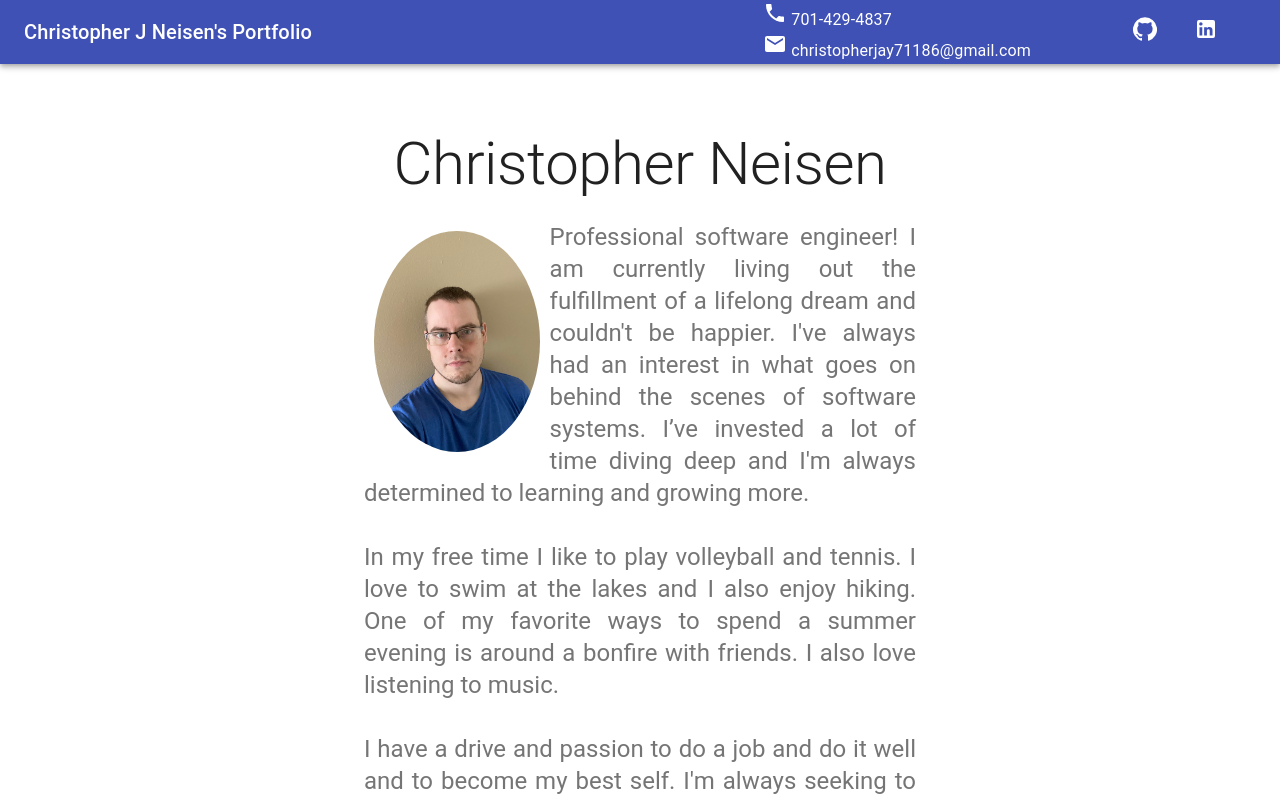
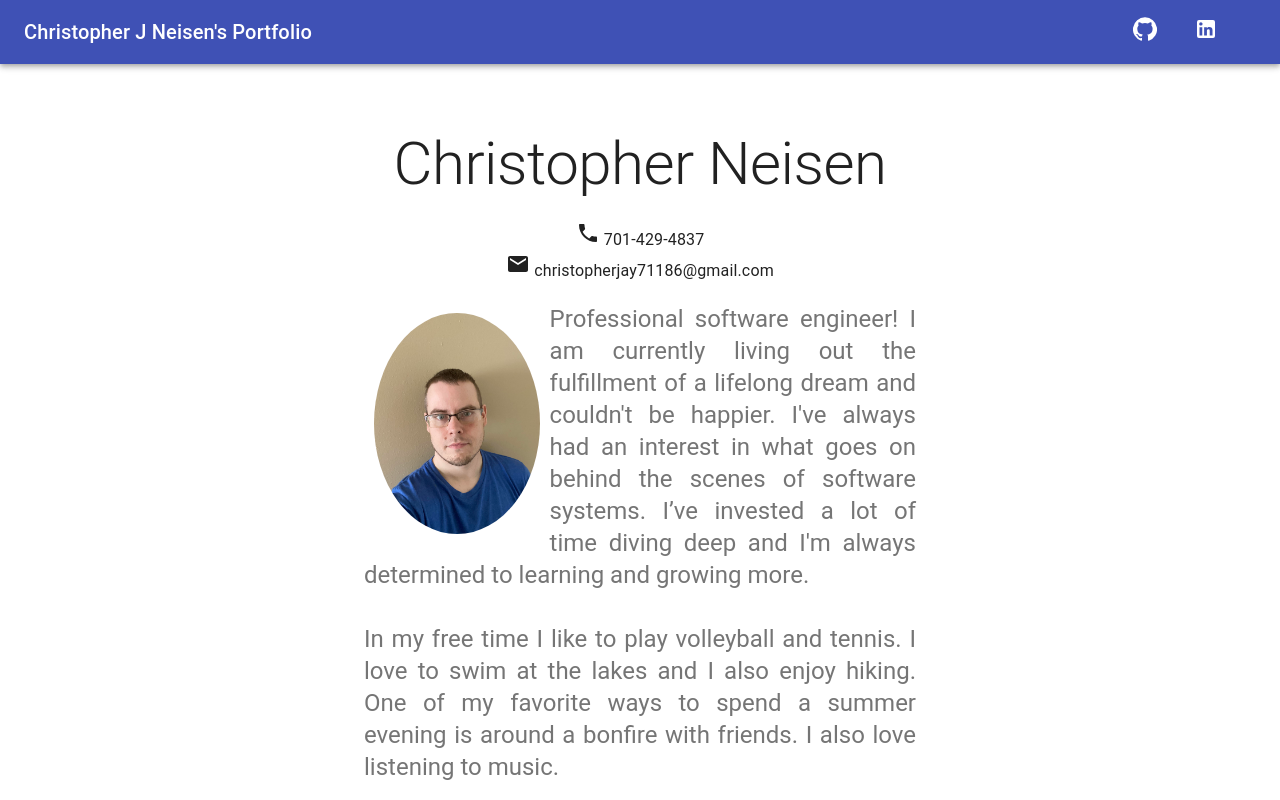
Before and after one commit to cneisen234/chris-neisen-portfolio, a React (Create React App) app: page / in a window 1280 px wide. Shown: the top 800 px of the page. Built offline with nearby package versions, Linux system fonts and the light colour scheme.

Commit message:
changed location of contact info

```diff
--- a/src/Album.js
+++ b/src/Album.js
@@ -77,21 +77,13 @@ export default function Album() {
         <Toolbar>
           <Typography
             style={{
-              width: "60%",
+              width: "90%",
             }}
             variant="h6"
             color="inherit"
             noWrap
           >
             Christopher J Neisen's Portfolio
-          </Typography>
-          <Typography
-            style={{
-              width: "30%",
-            }}
-          >
-            <PhoneIcon /> {" "} 701-429-4837 <br />
-            <EmailIcon />{" "} christopherjay71186@gmail.com
           </Typography>
           <Typography
             style={{
@@ -140,12 +132,16 @@ export default function Album() {
             >
               Christopher Neisen
             </Typography>
+            <Typography style={{textAlign: "center"}}>
+              <PhoneIcon /> 701-429-4837 <br />
+              <EmailIcon /> christopherjay71186@gmail.com
+            </Typography> <br />
             <img
               style={{
                 width: "30%",
-                float: "left",
                 borderRadius: "100%",
                 margin: 10,
+                float: "left",
               }}
               className="profilepic"
               src={ProfilePic}
```
